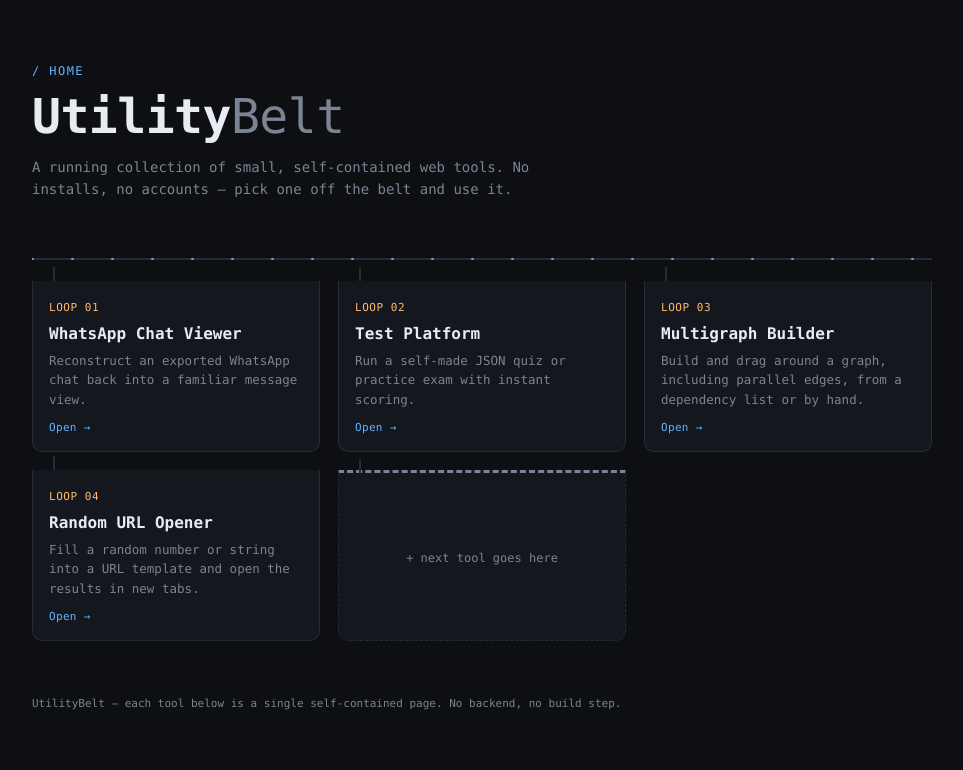
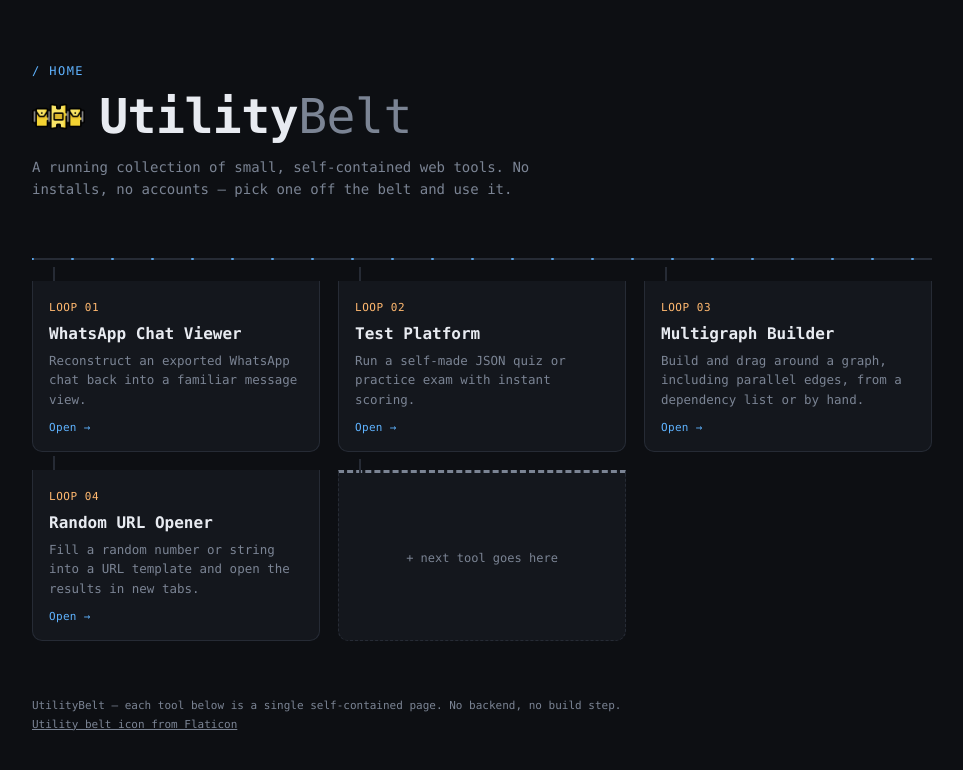
Before and after one commit to FadyAPhilips/UtilityBelt, a plain HTML site: page index.html in a window 1280 px wide. Shown: the whole page, without its empty margins (158-1121 px from the left). Drawn offline with Linux system fonts and the light colour scheme.

Commit message:
added icon

```diff
--- a/index.html
+++ b/index.html
@@ -4,6 +4,7 @@
 <meta charset="UTF-8">
 <meta name="viewport" content="width=device-width, initial-scale=1.0">
 <title>UtilityBelt</title>
+<link rel="icon" type="image/png" href="assets/utility-belt.png">
 <style>
   :root {
     --bg: #0d0f13;
@@ -46,6 +47,12 @@
     font-weight: 700;
   }
   h1 .dim { color: var(--muted); font-weight: 500; }
+  h1 .logo {
+    width: 1.1em;
+    height: 1.1em;
+    vertical-align: -0.2em;
+    margin-right: 0.3em;
+  }
   .tagline {
     color: var(--muted);
     font-size: 14px;
@@ -152,14 +159,17 @@
     margin: 56px auto 0;
     color: var(--muted);
     font-size: 11px;
+    line-height: 1.7;
   }
+  footer a { color: var(--muted); }
+  footer a:hover { color: var(--accent); }
 </style>
 </head>
 <body>
 
 <header>
   <p class="eyebrow">/ home</p>
-  <h1>Utility<span class="dim">Belt</span></h1>
+  <h1><img class="logo" src="assets/utility-belt.png" alt="">Utility<span class="dim">Belt</span></h1>
   <p class="tagline">A running collection of small, self-contained web tools. No installs, no accounts — pick one off the belt and use it.</p>
 </header>
 
@@ -172,7 +182,10 @@
 
 <main class="pouches" id="pouches"></main>
 
-<footer>UtilityBelt &mdash; each tool below is a single self-contained page. No backend, no build step.</footer>
+<footer>
+  UtilityBelt &mdash; each tool below is a single self-contained page. No backend, no build step.<br>
+  <a href="https://www.flaticon.com/free-icons/utility-belt" title="utility belt icons">Utility belt icon from Flaticon</a>
+</footer>
 
 <script>
   // Add a future applet here: { name, file, description }
```
Also changed, not shown: assets/ub-nav.js (+9 -0 lines), assets/utility-belt.png (added).
